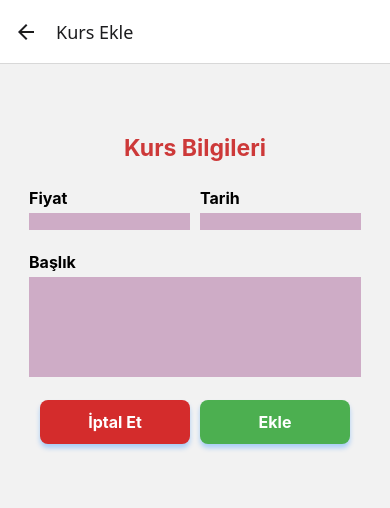
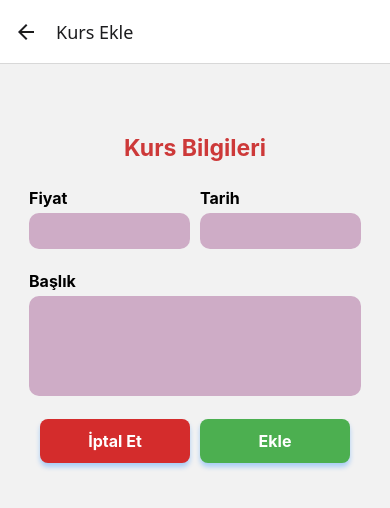
Before and after one commit to Furkan8245/Kurs-App-React-Native, a React Native app: screen /ManageCourse in a window 390 px wide. Shown: the top 508 px of the page. Built offline with nearby package versions, Linux system fonts and the light colour scheme.

Commit message:
Kurs Form düzenleme - 1

```diff
--- a/components/CourseForm.js
+++ b/components/CourseForm.js
@@ -42,8 +42,8 @@ export default function CourseForm({cancelHandler,buttonLabel,onSubmit,informati
             return{
                 ...currentInputs,
                 [inputIdentifier]:{value:enteredValue, isValid:true},
-            }
-        })
+            };
+        });
     }
 
  /*    function submitHandler(){
--- a/components/Input.js
+++ b/components/Input.js
@@ -3,6 +3,7 @@ import React from 'react'
 
 export default function Input({label,textInputConfig,style, invalid}) {
     const inputStyles = [styles.textInputCnt];
+
     if (textInputConfig && textInputConfig.multiline) {
         inputStyles.push(styles.inputMultiline);
     }
@@ -30,6 +31,9 @@ const styles = StyleSheet.create({
     },
     textInputCnt:{
         backgroundColor:'#ceacc6ff',
+        padding:8,
+        borderRadius:10,
+        fontSize:16,
     },
     inputMultiline:{
         minHeight:100,
@@ -38,9 +42,9 @@ const styles = StyleSheet.create({
         paddingHorizontal:8,
     },
     invalidLabel:{
-        color:'red',
+        color:'#aa0303ff',
     },
     invalidInput:{
-        backgroundColor:'#a50a55ff',
+        backgroundColor:'#aa0303ff',
     },
 })
```
